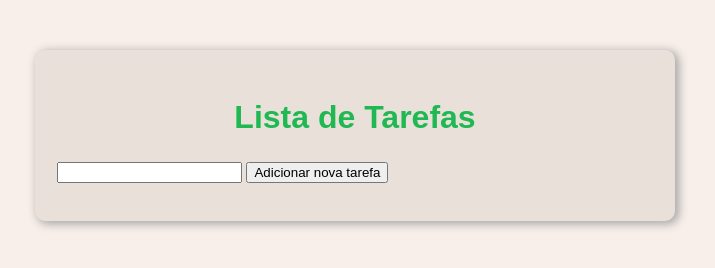
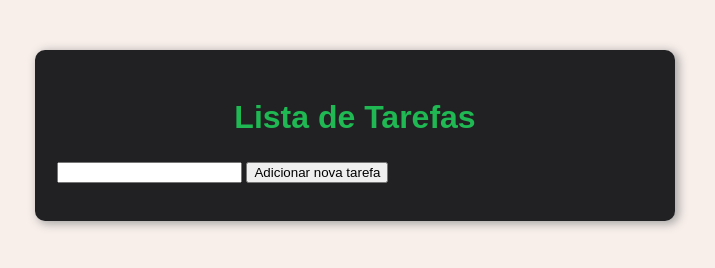
Before and after one commit to oArielNunes/Lista-de-Tarefas, a plain HTML site: page index.html in a window 1280 px wide. Shown: the whole page, without its empty margins (285-1000 px from the left). Drawn offline with Linux system fonts and the light colour scheme.

Commit message:
Update style.css

```diff
--- a/style.css
+++ b/style.css
@@ -43,7 +43,7 @@ div {
     padding: 22px;
     max-width: 640px;
     margin: 50px auto;
-    background: var(--corSecundaria);
+    background: #212124;
 }
 .timer {
     font-size: 3.5rem;
```
